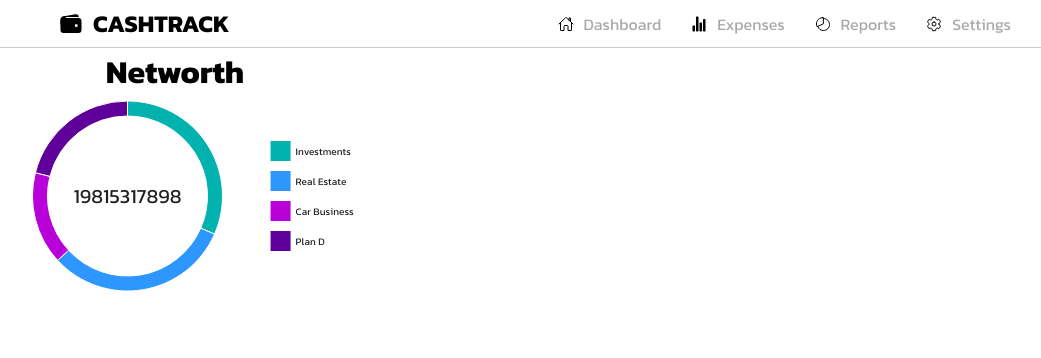
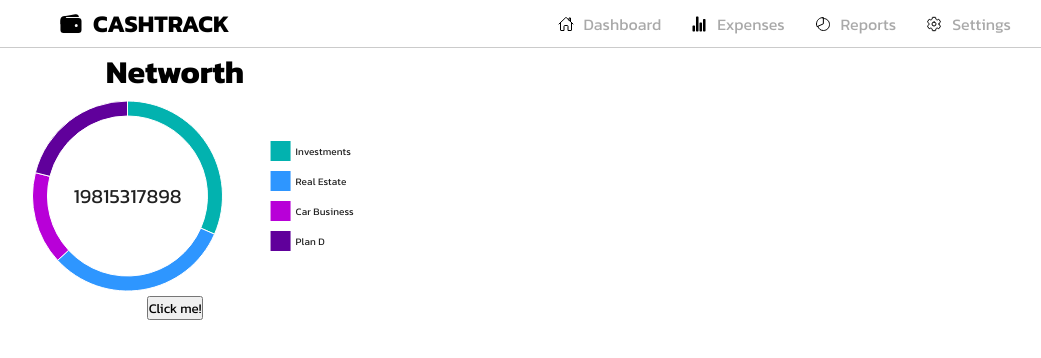
Before and after one commit to rokijaa/expense-tracker, a React (Vite) app: page / in a window 1280 px wide. Shown: the top 358 px of the page, without its empty margins (105-1146 px from the left). Built offline with nearby package versions, Linux system fonts and the light colour scheme.

Commit message:
functional onclick

```diff
--- a/src/Content.jsx
+++ b/src/Content.jsx
@@ -34,17 +34,23 @@ function PieCenterLabel({ children }) {
     );
   }
 
-export function Content() {
+
+  export function Content() {
     const [networth, setNetworth] = useState(19815317898)
 
+    function handleNetworth(){
+      setNetworth(50200);
+    }
+
     return(
-        <div className="cont__user">
+      <div className="cont__user">
             <div className="cont__networth">
                 <h1>Networth</h1>
                 <PieChart className="cont__pie"
                     series={[{ data, innerRadius: 80 }]} {...size}>
                 <PieCenterLabel>{networth}</PieCenterLabel>
                 </PieChart>
+                <button onClick={handleNetworth}>Click me!</button>
             </div>
             <div className="cont__chart"></div>
             <div className="cont__stats"></div>
```
